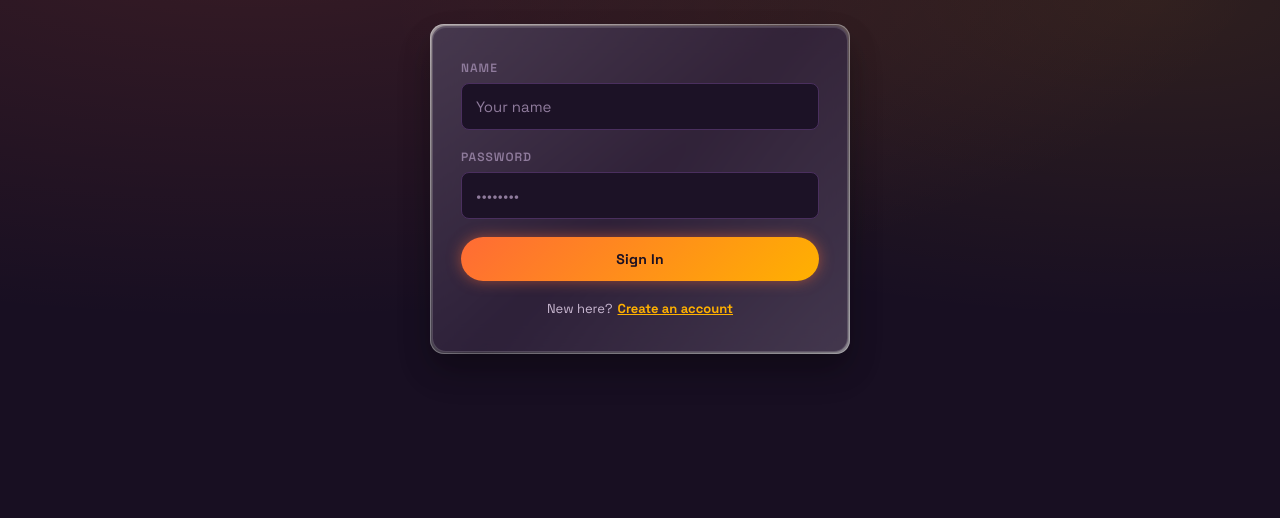
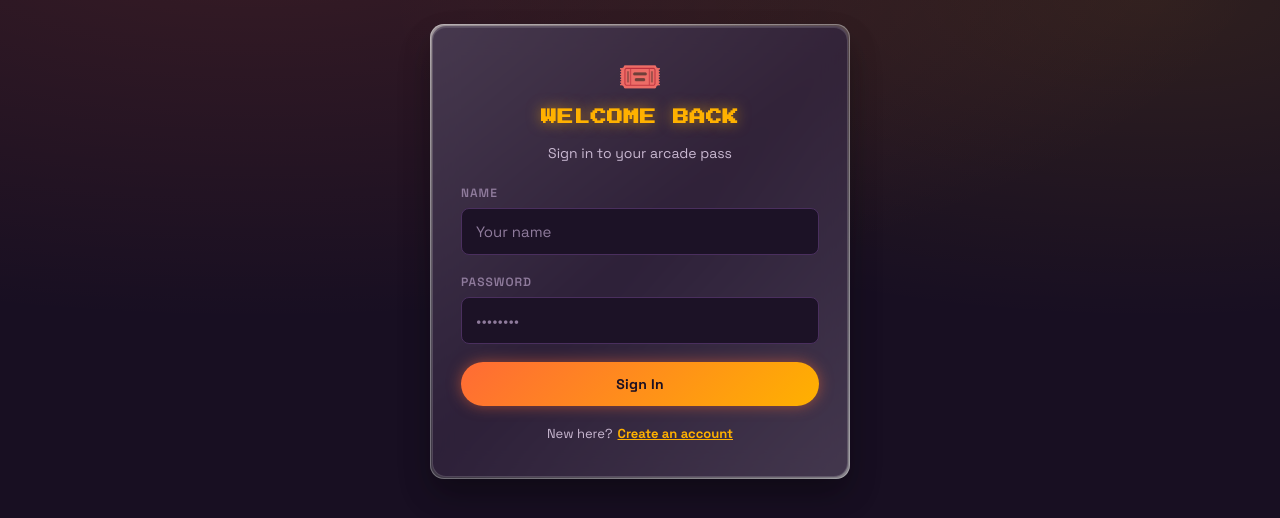
Before and after one commit to PhilipGSanova/Thanksgiving-Fest-Game-System-2026, a React (Vite) app in the folder frontend/: page /signin in a window 1280 px wide. Shown: the top 518 px of the page. Built offline with nearby package versions, Linux system fonts and the light colour scheme; no server answers.

Commit message:
Further changes done in SignIn.jsx

```diff
--- a/frontend/src/pages/SignIn.jsx
+++ b/frontend/src/pages/SignIn.jsx
@@ -31,7 +31,19 @@ export default function SignIn() {
     <div className="auth-wrap">
       <div className="marquee-frame signin-card">
         <div className="ticket auth-card">
+          {/* Icon */}
+          <div className="signin-icon">
+            { '🎟️'}
+          </div>
 
+          {/* Heading */}
+          <h1 className="page-title signin-title">
+            {'WELCOME BACK'}
+          </h1>
+
+          <p className="page-subtitle signin-subtitle">
+            { 'Sign in to your arcade pass'}
+          </p>
 
           {/* Error */}
           {error && (
```
